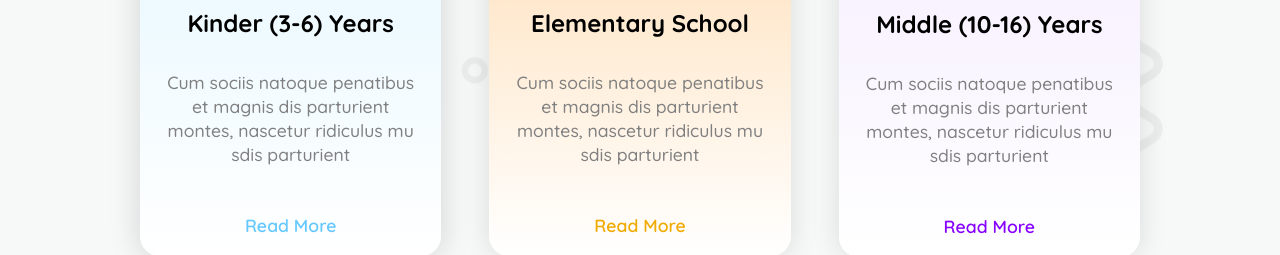
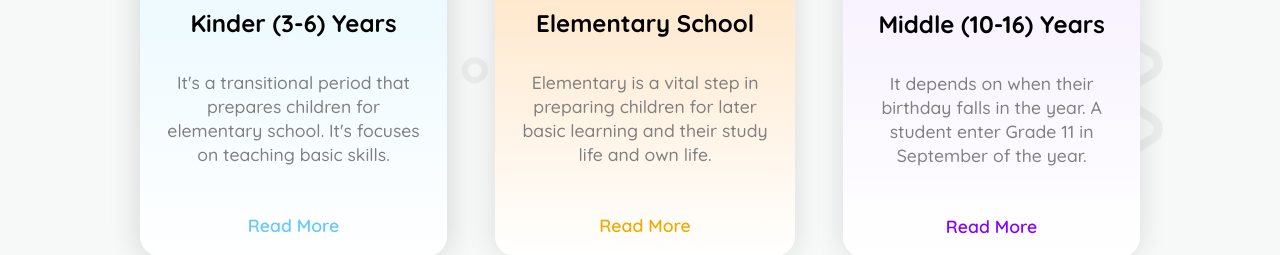
Before and after one commit to Charlie-033/B11-Assignment-2, a plain HTML site: page index.html in a window 1280 px wide. Shown: the part 1189-1444 px from the top of the page. Drawn offline with Linux system fonts and the light colour scheme.

Commit message:
Text change

```diff
--- a/index.html
+++ b/index.html
@@ -63,8 +63,7 @@
           />
           <h4 class="card-title">Kinder (3-6) Years</h4>
           <p class="card-text">
-            Cum sociis natoque penatibus et magnis dis parturient montes,
-            nascetur ridiculus mu sdis parturient
+            It's a transitional period that prepares children for elementary school. It's focuses on teaching basic skills.
           </p>
           <a href="" class="read-more-1">Read More</a>
         </div>
@@ -72,8 +71,7 @@
           <img class="card-img" src="assets/elementary.png" alt="" />
           <h4 class="card-title">Elementary School</h4>
           <p class="card-text">
-            Cum sociis natoque penatibus et magnis dis parturient montes,
-            nascetur ridiculus mu sdis parturient
+            Elementary is a vital step in preparing children for later basic learning and their study life and own life.
           </p>
           <a href="" class="read-more-2">Read More</a>
         </div>
@@ -81,8 +79,7 @@
           <img class="card-img" src="assets/middle.png" alt="" />
           <h4 class="card-title">Middle (10-16) Years</h4>
           <p class="card-text">
-            Cum sociis natoque penatibus et magnis dis parturient montes,
-            nascetur ridiculus mu sdis parturient
+            It depends on when their birthday falls in the year. A student enter Grade 11 in September of the year.
           </p>
           <a href="" class="read-more-3">Read More</a>
         </div>
@@ -156,7 +153,7 @@
           <img src="assets/logo.png" alt="">
         <h1 class="footer-title">Kids Education</h1>
       </div>
-        <p class="footer-text">Pizza ipsum dolor meat lovers buffalo. Deep dolor roll melted bacon Bianca pan bacon pineapple Aussie. Mayo rib sauce Hawaiian meatball.</p>
+        <p class="footer-text">A kids school is a place where children learn and acquire knowledge. Schools help children develop their curiosity and a desire to learn throughout their lives.</p>
       </div>
       <div class="middle-footer">
         <h1 class="about-school">About School</h1>
```
